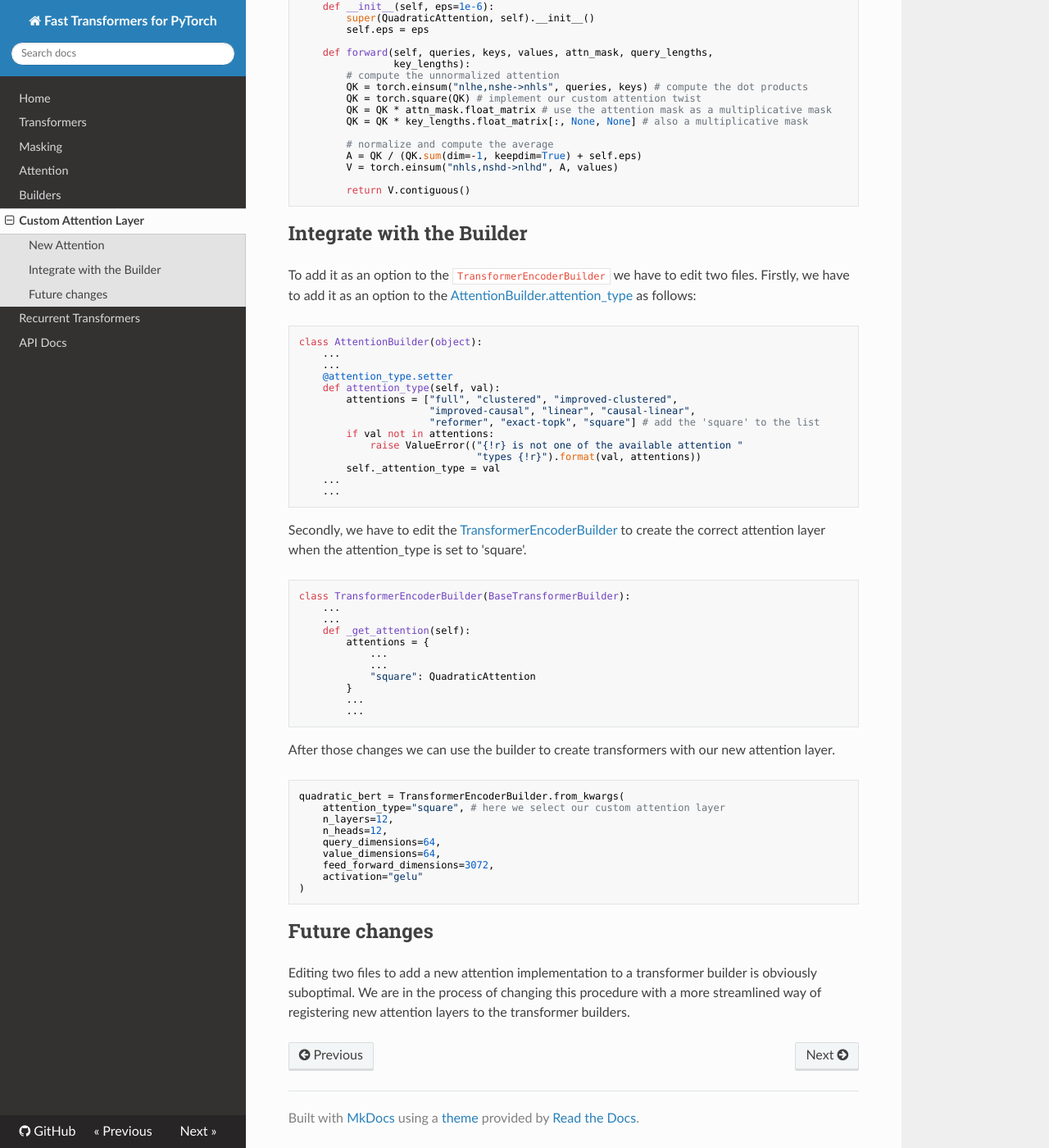
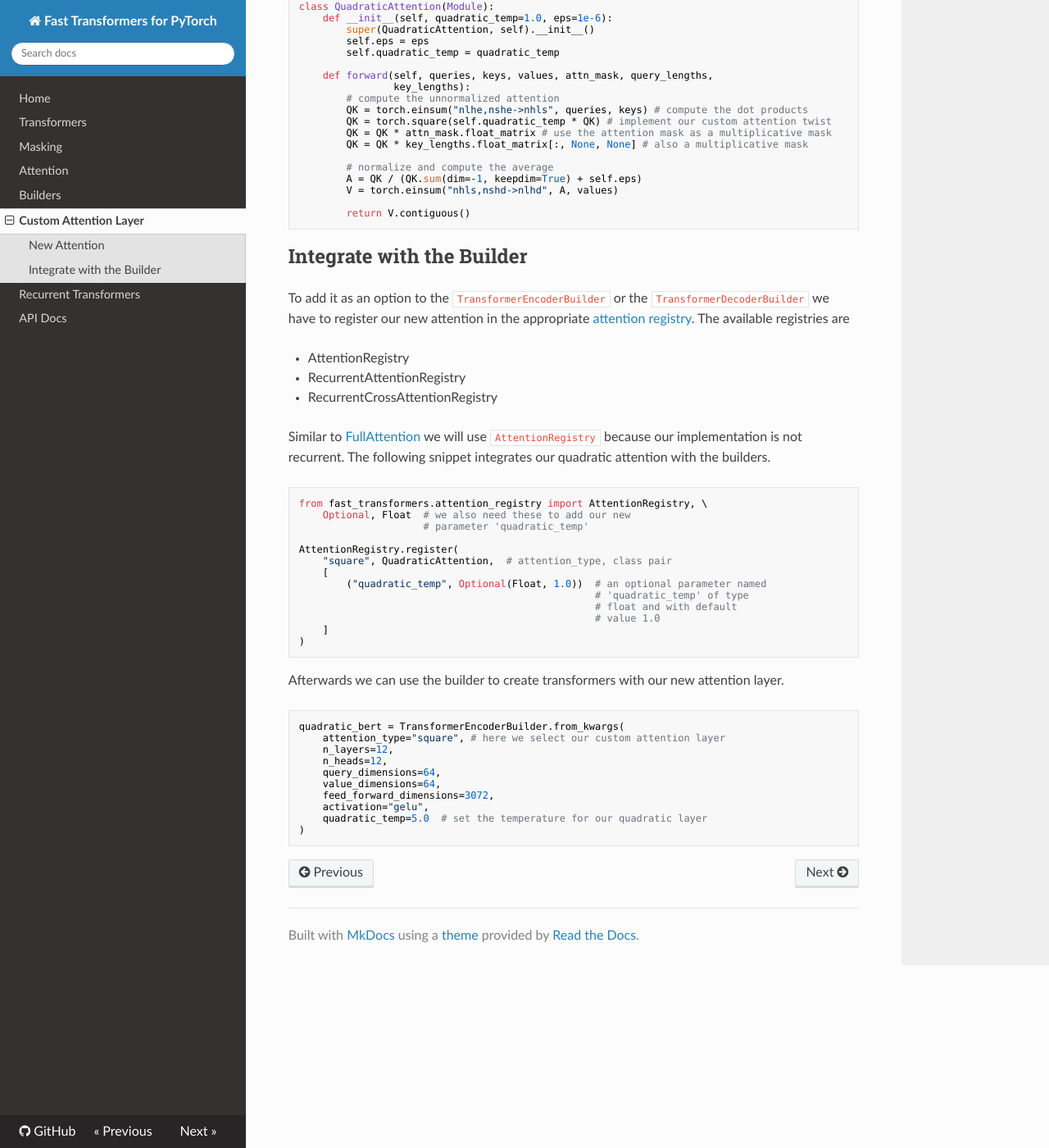
Before and after one commit to idiap/fast-transformers, an MkDocs documentation site: the page built from docs/custom_attention_layer.md, in a window 1280 px wide and 1400 px high, scrolled down 612 px. Shown: the whole window at 82% size. Built offline with MkDocs 1.6.1, drawn with Linux system fonts in a browser that asks for light colours; nearby versions of some CDN libraries; some of the changed text lies outside the part shown.

Commit message:
Use the attention registry for the custom layer docs

````diff
--- a/docs/custom_attention_layer.md
+++ b/docs/custom_attention_layer.md
@@ -13,9 +13,10 @@ Our attention layer will follow closely the implementation of
 
 ```python
 class QuadraticAttention(Module):
-    def __init__(self, eps=1e-6):
+    def __init__(self, quadratic_temp=1.0, eps=1e-6):
         super(QuadraticAttention, self).__init__()
         self.eps = eps
+        self.quadratic_temp = quadratic_temp
 
     def forward(self, queries, keys, values, attn_mask, query_lengths,
                 key_lengths):
@@ -28,15 +29,16 @@ attention part.
 
 ```python
 class QuadraticAttention(Module):
-    def __init__(self, eps=1e-6):
+    def __init__(self, quadratic_temp=1.0, eps=1e-6):
         super(QuadraticAttention, self).__init__()
         self.eps = eps
+        self.quadratic_temp = quadratic_temp
 
     def forward(self, queries, keys, values, attn_mask, query_lengths,
                 key_lengths):
         # compute the unnormalized attention
         QK = torch.einsum("nlhe,nshe->nhls", queries, keys) # compute the dot products
-        QK = torch.square(QK) # implement our custom attention twist
+        QK = torch.square(self.quadratic_temp * QK) # implement our custom attention twist
         QK = QK * attn_mask.float_matrix # use the attention mask as a multiplicative mask
         QK = QK * key_lengths.float_matrix[:, None, None] # also a multiplicative mask
 
@@ -50,45 +52,36 @@ class QuadraticAttention(Module):
 Integrate with the Builder
 --------------------------
 
-To add it as an option to the `TransformerEncoderBuilder` we have to edit two
-files. Firstly, we have to add it as an option to the
-[AttentionBuilder.attention_type][3] as follows:
+To add it as an option to the `TransformerEncoderBuilder` or the
+`TransformerDecoderBuilder` we have to register our new attention in the
+appropriate [attention registry](builders.md#attention-registry). The available
+registries are
+
+* AttentionRegistry
+* RecurrentAttentionRegistry
+* RecurrentCrossAttentionRegistry
+
+Similar to [FullAttention][1] we will use `AttentionRegistry` because our
+implementation is not recurrent. The following snippet integrates our quadratic
+attention with the builders.
 
 ```python
-class AttentionBuilder(object):
-    ...
-    ...
-    @attention_type.setter
-    def attention_type(self, val):
-        attentions = ["full", "clustered", "improved-clustered",
-                      "improved-causal", "linear", "causal-linear",
-                      "reformer", "exact-topk", "square"] # add the 'square' to the list
-        if val not in attentions:
-            raise ValueError(("{!r} is not one of the available attention "
-                              "types {!r}").format(val, attentions))
-        self._attention_type = val
-    ...
-    ...
+from fast_transformers.attention_registry import AttentionRegistry, \
+    Optional, Float  # we also need these to add our new
+                     # parameter 'quadratic_temp'
+
+AttentionRegistry.register(
+    "square", QuadraticAttention,  # attention_type, class pair
+    [
+        ("quadratic_temp", Optional(Float, 1.0))  # an optional parameter named
+                                                  # 'quadratic_temp' of type
+                                                  # float and with default
+                                                  # value 1.0
+    ]
+)
 ```
 
-Secondly, we have to edit the [TransformerEncoderBuilder][4] to create the
-correct attention layer when the attention\_type is set to 'square'.
-
-```python
-class TransformerEncoderBuilder(BaseTransformerBuilder):
-    ...
-    ...
-    def _get_attention(self):
-        attentions = {
-            ...
-            ...
-            "square": QuadraticAttention
-        }
-        ...
-        ...
-```
-
-After those changes we can use the builder to create transformers with our new
+Afterwards we can use the builder to create transformers with our new
 attention layer.
 
 ```python
@@ -99,17 +92,10 @@ quadratic_bert = TransformerEncoderBuilder.from_kwargs(
     query_dimensions=64,
     value_dimensions=64,
     feed_forward_dimensions=3072,
-    activation="gelu"
+    activation="gelu",
+    quadratic_temp=5.0  # set the temperature for our quadratic layer
 )
 ```
-
-Future changes
---------------
-
-Editing two files to add a new attention implementation to a transformer
-builder is obviously suboptimal. We are in the process of changing this
-procedure with a more streamlined way of registering new attention layers to
-the transformer builders.
 
 
 [1]: https://github.com/idiap/fast-transformers/blob/master/fast_transformers/attention/full_attention.py
````
